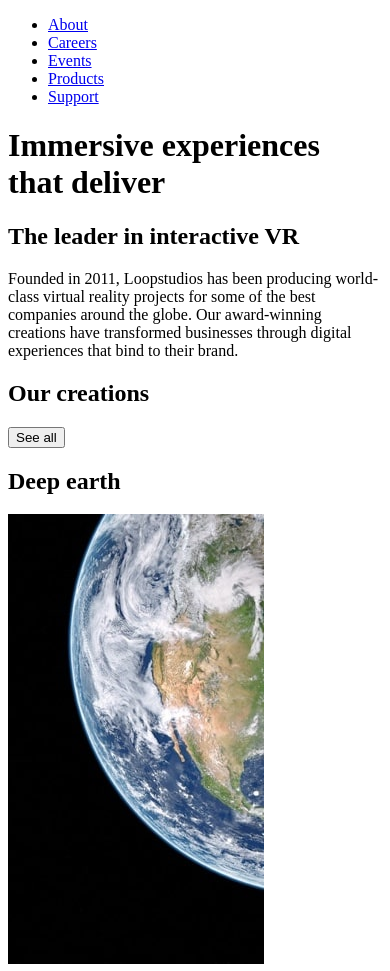
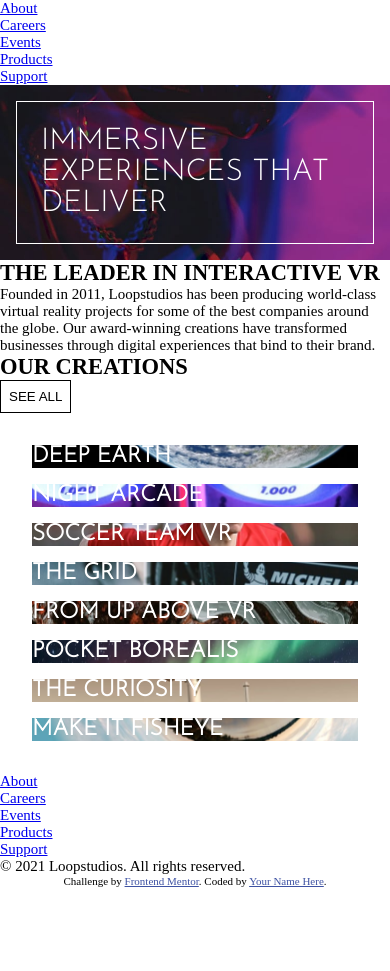
Before and after one commit to dstrickl7/Loop-Studios-Landing-Page, a plain HTML site: page index.html in a window 390 px wide. Shown: the top 971 px of the page. After the commit the page ends 887 px from the top, so only its background shows below. Drawn offline with Linux system fonts and the light colour scheme.

Commit message:
added images and some mobile styling

```diff
--- /dev/null
+++ b/_imgs.scss
@@ -0,0 +1 @@
+$fill : center / contain no-repeat;
--- a/index.html
+++ b/index.html
@@ -9,6 +9,9 @@
   <title>Loopstudios landing page</title>
   <link rel="preconnect" href="https://fonts.gstatic.com">
   <link href="https://fonts.googleapis.com/css2?family=Alata&family=Josefin+Sans:wght@300&display=swap" rel="stylesheet">
+
+<!-- stylesheets -->
+<link href="styles.css" rel="stylesheet">
 
   <!-- Feel free to remove these styles or customise in your own stylesheet 👍 -->
   <style>
@@ -28,51 +31,56 @@
       </ul>
     </nav>
 </header>
-  <h1 class="title">Immersive experiences that deliver</h1>
+<div class="hero">
+  <h1 class="title hero-title">Immersive experiences that deliver</h1>
+</div>
 
-  <h2 class="title">The leader in interactive VR</h2>
+<div class="about-container">
+  <h2 class="title about-title">The leader in interactive VR</h2>
 
   <p>Founded in 2011, Loopstudios has been producing world-class virtual reality
   projects for some of the best companies around the globe. Our award-winning
   creations have transformed businesses through digital experiences that bind
   to their brand.</p>
+</div>
 
-  <section>
+  <section class="products">
   <h2 class="title">Our creations</h2>
 
-  <button>See all</button>
+  <button class="btn">See all</button>
+    <div class="products-container">
+      <div class="product product1">
+        <h2 class="title">Deep earth</h2>
 
-    <div>
-      <h2 class="title">Deep earth</h2>
-      <img src="images/desktop/image-deep-earth.jpg">
       </div>
-    <div>
+      <div class="product product2">
         <h2 class="title">Night arcade</h2>
-      <img src="images/desktop/image-night-arcade.jpg">
+
       </div>
-    <div>
+      <div class="product product3">
         <h2 class="title">Soccer team VR</h2>
-      <img src="images/desktop/image-soccer-team.jpg">
+
       </div>
-    <div>
+      <div class="product product4">
         <h2 class="title">The grid</h2>
-      <img src="images/desktop/image-grid.jpg">
+
       </div>
-    <div>
+      <div class="product product5">
         <h2 class="title">From up above VR</h2>
-      <img src="images/desktop/image-from-above.jpg">
+
       </div>
-    <div>
+      <div class="product product6">
         <h2 class="title">Pocket borealis</h2>
-      <img src="images/desktop/image-pocket-borealis.jpg">
+
       </div>
-    <div>
+      <div class="product product7">
         <h2 class="title">The curiosity</h2>
-      <img src="images/desktop/image-curiosity.jpg">
+
       </div>
-    <div>
+      <div class="product product8">
         <h2 class="title">Make it fisheye</h2>
-      <img src="images/desktop/image-fisheye.jpg">
+
+      </div>
     </div>
   </section>
 
--- a/styles.scss
+++ b/styles.scss
@@ -1,2 +1,132 @@
 $alata: 'Alata', sans-serif;
 $josefin: 'Josefin Sans', sans-serif;
+$white: hsl(0, 0%, 100%);
+$black: hsl(0, 0%, 0%);
+$darkgray: hsl(0, 0%, 55%);
+$verydarkgray: hsl(0, 0%, 41%);
+$fill : center / cover no-repeat;
+
+*{
+    padding: 0;
+    margin: 0;
+    box-sizing: border-box;
+}
+
+body{
+    font-size: 15px;
+}
+
+.hero{
+    display: flex;
+    flex-direction: column;
+    align-items: center;
+    justify-content: center;
+    color: $white;
+
+    background: $fill url("images/mobile/image-hero.jpg")
+}
+
+.hero-title{
+    border: solid $white .1rem;
+    margin: 1rem;
+    padding: 1.5rem;
+    font-family: $josefin;
+    font-weight: 300;
+}
+
+.about-title{
+
+}
+
+.title{
+    text-transform: uppercase;
+}
+.products-container{
+    display: grid;
+    padding: 1.5rem;
+}
+
+.btn{
+    border: solid $black .1rem;
+    background-color: $white;
+    padding: .5rem;
+    text-transform: uppercase;
+}
+
+.product{
+    font-family: $josefin;
+    font-weight: 300;
+    color: $white;
+    margin: .5rem;
+}
+
+.product1{
+
+    background: $fill url("images/mobile/image-deep-earth.jpg");
+}
+
+.product2{
+    background: $fill url("images/mobile/image-night-arcade.jpg");
+}
+
+.product3{
+    background: $fill url("images/mobile/image-soccer-team.jpg");
+}
+
+.product4{
+    background: $fill  url("images/mobile/image-grid.jpg");
+}
+
+.product5{
+    background: $fill url("images/mobile/image-from-above.jpg");
+}
+
+.product6{
+    background: $fill url("images/mobile/image-pocket-borealis.jpg");
+}
+
+.product7{
+    background: $fill url("images/mobile/image-curiosity.jpg");
+}
+
+.product8{
+    background: $fill url("images/mobile/image-fisheye.jpg");
+}
+
+@media (min-width: 1440px){
+    .about-container{
+        background: $fill url("images/desktop/image-hero.jpg")
+    }
+
+    .product1{
+        background: $fill url("images/desktop/image-deep-earth.jpg");
+    }
+
+    .product2{
+        background: $fill url("images/desktop/image-night-arcade.jpg");
+    }
+
+    .product3{
+        background: $fill url("images/desktop/image-soccer-team.jpg");
+    }
+
+    .product4{
+        background: $fill url("images/desktop/image-grid.jpg");
+    }
+
+    .product5{
+        background: $fill url("images/desktop/image-from-above.jpg");
+    }
+
+    .product6{
+        background: $fill url("images/desktop/image-pocket-borealis.jpg");
+    }
+
+    .product7{
+        background: $fill url("images/desktop/image-curiosity.jpg");
+    }
+
+    .product8{
+        background: $fill url("images/desktop/image-fisheye.jpg");
+    }
+}
```
Also changed, not shown: styles.css, 1 other file. Lines whose indentation alone changed are shown as unchanged.
